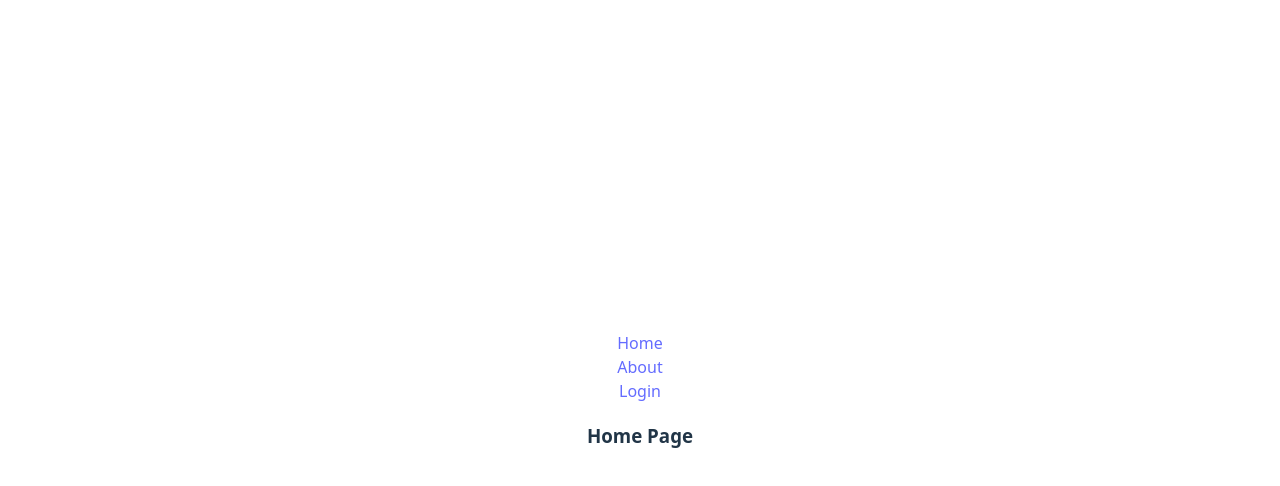
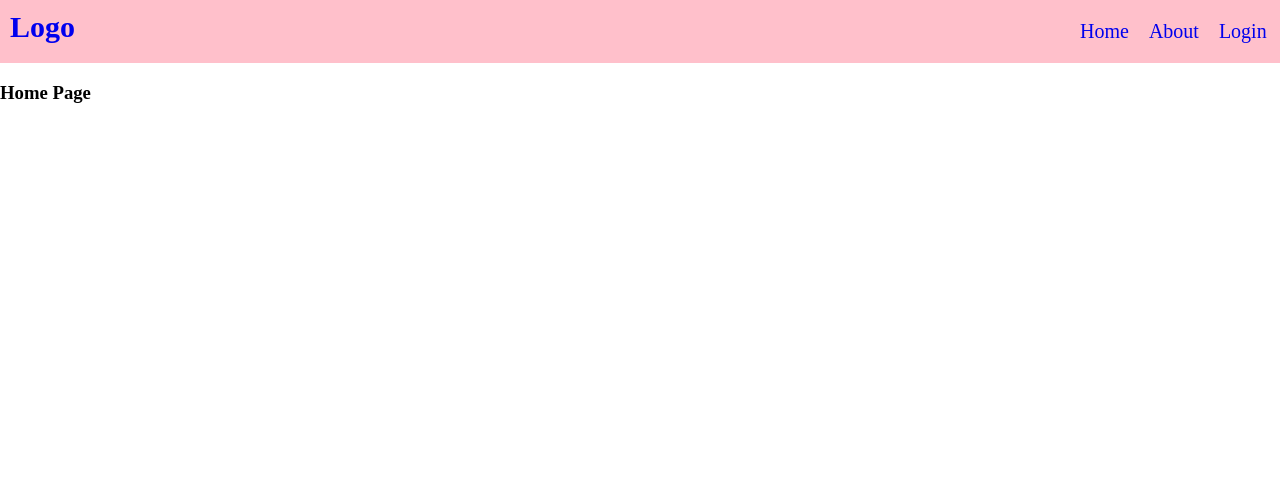
Before and after one commit to mukeshdani/DsaWebCloudPractice, a React (Vite) app in the folder REACT/Vite/react-blog/: page / in a window 1280 px wide. Shown: the top 486 px of the page. Built offline with nearby package versions, Linux system fonts and the light colour scheme.

Commit message:
Page Not Found and Navigate FIX

```diff
--- a/REACT/Vite/react-blog/src/App.jsx
+++ b/REACT/Vite/react-blog/src/App.jsx
@@ -1,4 +1,4 @@
-import './App.css'
+// import './App.css'
 import Header from './Header'
 import {Login, Profile, Setting} from './UserComponent'
 import Click from './ClickFunctionCalling'
--- a/REACT/Vite/react-blog/src/Router/Detailed React-Router/BasicPage.jsx
+++ b/REACT/Vite/react-blog/src/Router/Detailed React-Router/BasicPage.jsx
@@ -1,8 +1,9 @@
-import { Link, Route, Routes } from "react-router"
+import { Link, Navigate, Route, Routes } from "react-router"
 import Home from "./Home"
 import About from "./About"
 import Login from "./Login"
 import NavBar from "./NavBar"
+import PageNotFound from "./PageNotFound"
 
 function BasicPage(){
     return <>
@@ -11,6 +12,8 @@ function BasicPage(){
          <Route path="/" element = {<Home/>}/>
          <Route path="/about" element = {<About />}/>
          <Route path="/login" element = {<Login/>}/>
+         {/* <Route path="/*" element = {<PageNotFound/>}/> */}
+         <Route path="/*" element = {<Navigate to='/login'/>}/>
        </Routes>
     </>
 }
--- a/REACT/Vite/react-blog/src/Router/Detailed React-Router/NavBar.jsx
+++ b/REACT/Vite/react-blog/src/Router/Detailed React-Router/NavBar.jsx
@@ -1,11 +1,23 @@
 import { Link } from "react-router";
+import './header.css'
 
 export default function NavBar(){
-    return <>
-        <Link to='/'>Home</Link>
-        <br />
-        <Link to='/about'>About</Link>
-        <br />
-        <Link to='/login'>Login</Link>
-    </>
+    return <div className="header">
+        <div>
+            <Link className="link" to='/'><h2>Logo</h2></Link>
+        </div>
+        <div>
+           <ul>
+            <li>
+                <Link className="link" to='/'>Home</Link>
+            </li>
+            <li>
+                <Link className="link" to='/about'>About</Link>
+            </li>
+            <li>
+                <Link className="link" to='/login'>Login</Link>
+            </li>
+           </ul>
+        </div>
+    </div>
 }
--- /dev/null
+++ b/REACT/Vite/react-blog/src/Router/Detailed React-Router/PageNotFound.jsx
@@ -0,0 +1,10 @@
+import { Link } from "react-router";
+
+export default function PageNotFound(){
+    return <div style={{textAlign:'center'}}>
+        <h1>Page Not Found</h1>
+        <div><Link to='/'>Go to Home Page</Link></div>
+
+        <img style={{width:'30%' }} src="https://png.pngtree.com/png-vector/20210702/ourmid/pngtree-error-404-page-not-found-website-png-image_3545448.jpg"></img>
+    </div>
+}
--- /dev/null
+++ b/REACT/Vite/react-blog/src/Router/Detailed React-Router/header.css
@@ -0,0 +1,34 @@
+.header
+ {
+    display: flex;
+    justify-content: space-between;
+    background-color: pink;
+    padding: 10px;
+}
+
+body{
+   margin: 0;
+   padding: 0;
+}
+
+.header ul{
+    display: flex;
+    list-style-type: none;
+    width: 200px;
+    margin: auto;
+    justify-content: space-around;
+    width: 200px;
+}
+
+.header ul li{
+    padding: 10px;
+
+}
+.header .link h2{
+    margin: 0;
+}
+
+.header .link{
+    text-decoration: none;
+    font-size: 20px;
+}
--- a/REACT/Vite/react-blog/src/main.jsx
+++ b/REACT/Vite/react-blog/src/main.jsx
@@ -1,7 +1,7 @@
 import { StrictMode } from 'react'
 import { createRoot } from 'react-dom/client'
 import { BrowserRouter } from 'react-router'
-import './index.css'
+// import './index.css'
 import App from './App.jsx'
 
 createRoot(document.getElementById('root')).render(
```
